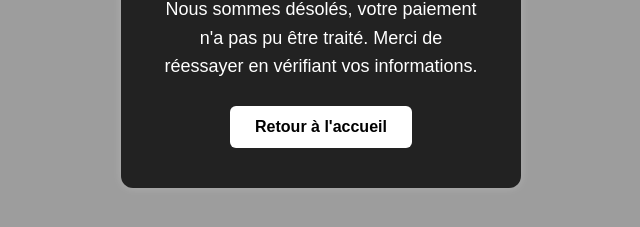
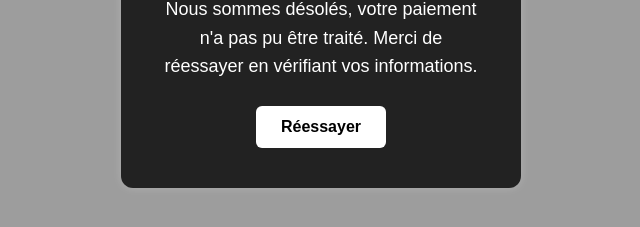
Before and after one commit to bacresultat/ia, a website: page cancel.html in a window 1280 px wide. Shown: the part 441-668 px from the top of the page, without its empty margins (319-959 px from the left). Drawn offline with Linux system fonts and the light colour scheme.

Commit message:
Update cancel.html

```diff
--- a/cancel.html
+++ b/cancel.html
@@ -15,7 +15,7 @@
         <img src="red-cross-mark-on-transparent-background-free-png.png" alt="Échec" class="icon">
         <h1>Paiement Échoué</h1>
         <p>Nous sommes désolés, votre paiement n'a pas pu être traité. Merci de réessayer en vérifiant vos informations.</p>
-        <a href="index.html" class="btn">Retour à l'accueil</a>
+        <a href="index.html" class="btn">Réessayer</a>
     </div>
 
 
```
